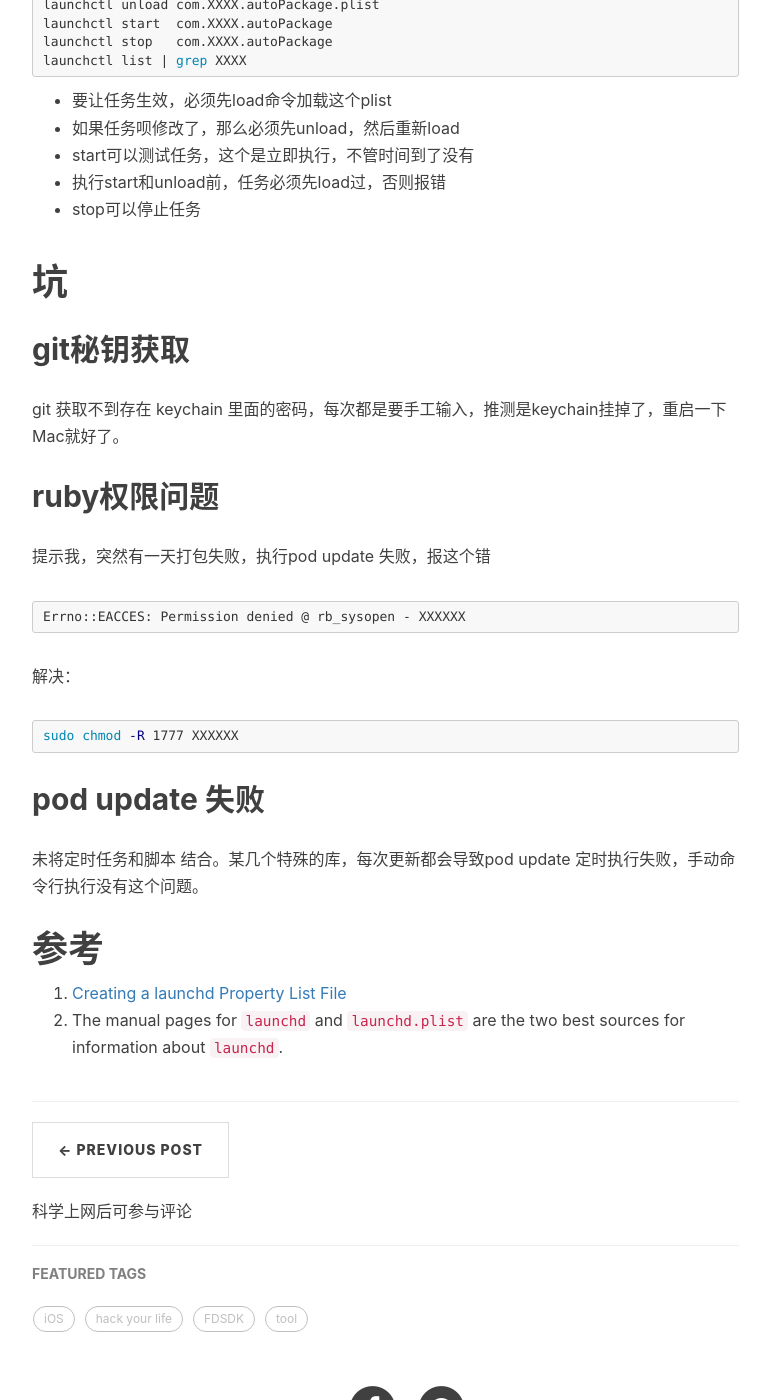
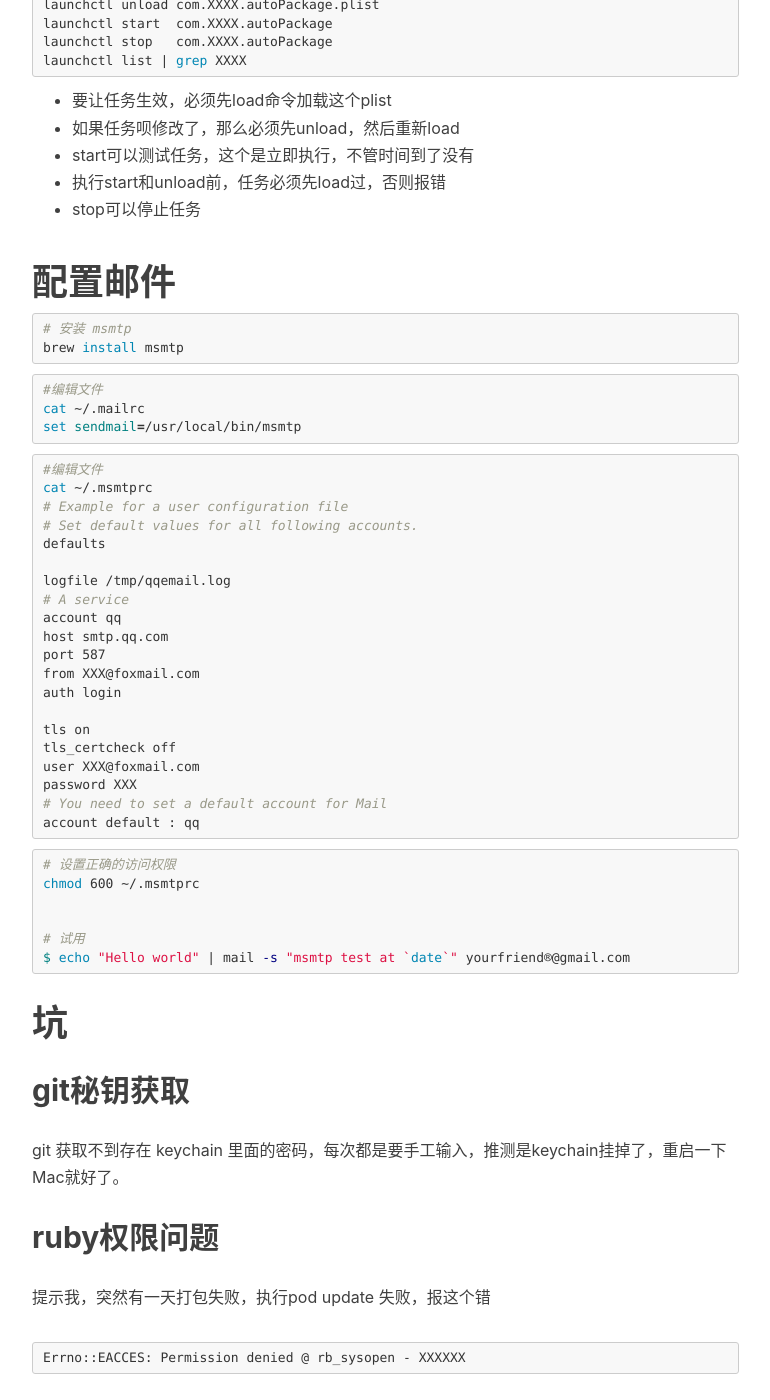
Before and after one commit to toolazytoname/toolazytoname.github.io, a Jekyll site: the page built from _posts/2019-01-07-script-package.markdown, in a window 1280 px wide and 1400 px high, scrolled down 3098 px. Shown: the whole window, without its empty margins (233-1003 px from the left). Built offline with Jekyll 4.4.1, drawn with Linux system fonts in a browser that asks for light colours; nearby versions of some CDN libraries; comment, search, counter and statistics services are not loaded.

Commit message:
edit 2019-01-07-script-package.markdown

```diff
--- a/_posts/2019-01-07-script-package.markdown
+++ b/_posts/2019-01-07-script-package.markdown
@@ -147,6 +147,55 @@ launchctl list | grep XXXX
 - 执行start和unload前，任务必须先load过，否则报错
 - stop可以停止任务
 
+# 配置邮件
+
+~~~shell
+# 安装 msmtp
+brew install msmtp
+~~~
+
+
+~~~shell
+#编辑文件
+cat ~/.mailrc
+set sendmail=/usr/local/bin/msmtp
+~~~
+
+
+~~~shell
+#编辑文件
+cat ~/.msmtprc
+# Example for a user configuration file
+# Set default values for all following accounts.
+defaults
+
+logfile /tmp/qqemail.log
+# A  service
+account qq
+host smtp.qq.com
+port 587
+from XXX@foxmail.com
+auth login
+
+tls on
+tls_certcheck off
+user XXX@foxmail.com
+password XXX
+# You need to set a default account for Mail
+account default : qq
+~~~
+
+~~~shell
+# 设置正确的访问权限
+chmod 600 ~/.msmtprc
+
+
+# 试用
+$ echo "Hello world" | mail -s "msmtp test at `date`" yourfriend®@gmail.com
+~~~
+
+
+
 
 
 # 坑
@@ -177,3 +226,4 @@ sudo chmod -R 1777 XXXXXX
 
 1. [Creating a launchd Property List File](https://developer.apple.com/library/archive/documentation/MacOSX/Conceptual/BPSystemStartup/Chapters/CreatingLaunchdJobs.html#//apple_ref/doc/uid/TP40001762-104142)
 2. The manual pages for `launchd` and `launchd.plist` are the two best sources for information about `launchd`.
+3. [邮件配置](https://my.oschina.net/uhziel/blog/186683)
```
